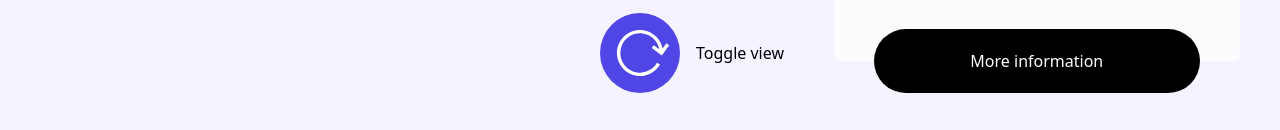
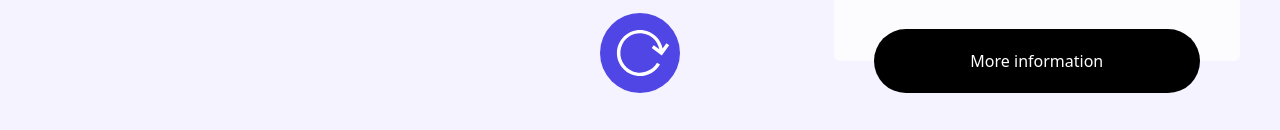
Before and after one commit to utsav-gohil/nikee, a plain HTML site: page index.html in a window 1280 px wide. Shown: the part 667-797 px from the top of the page. Drawn offline with nearby package versions, Linux system fonts and the light colour scheme.

Commit message:
Update index.html

```diff
--- a/index.html
+++ b/index.html
@@ -110,9 +110,9 @@
                     fill="#fff" />
             </svg>
 
-            <span
+<!--             <span
                 class="block absolute left-full top-1/2 -translate-y-1/2 whitespace-nowrap ml-4 transition-opacity">Toggle
-                view</span>
+                view</span> -->
         </button>
     </div>
 
```
